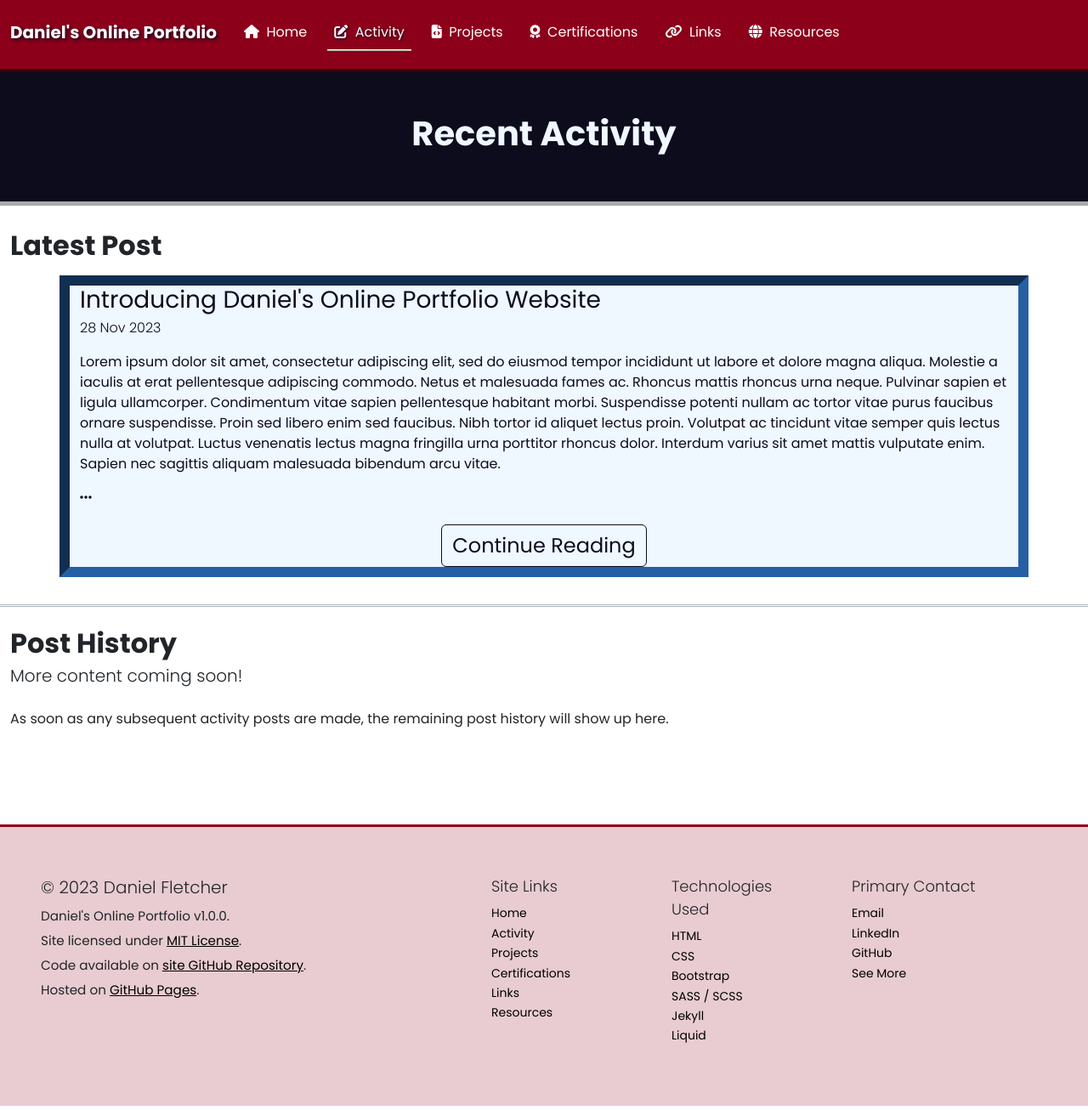
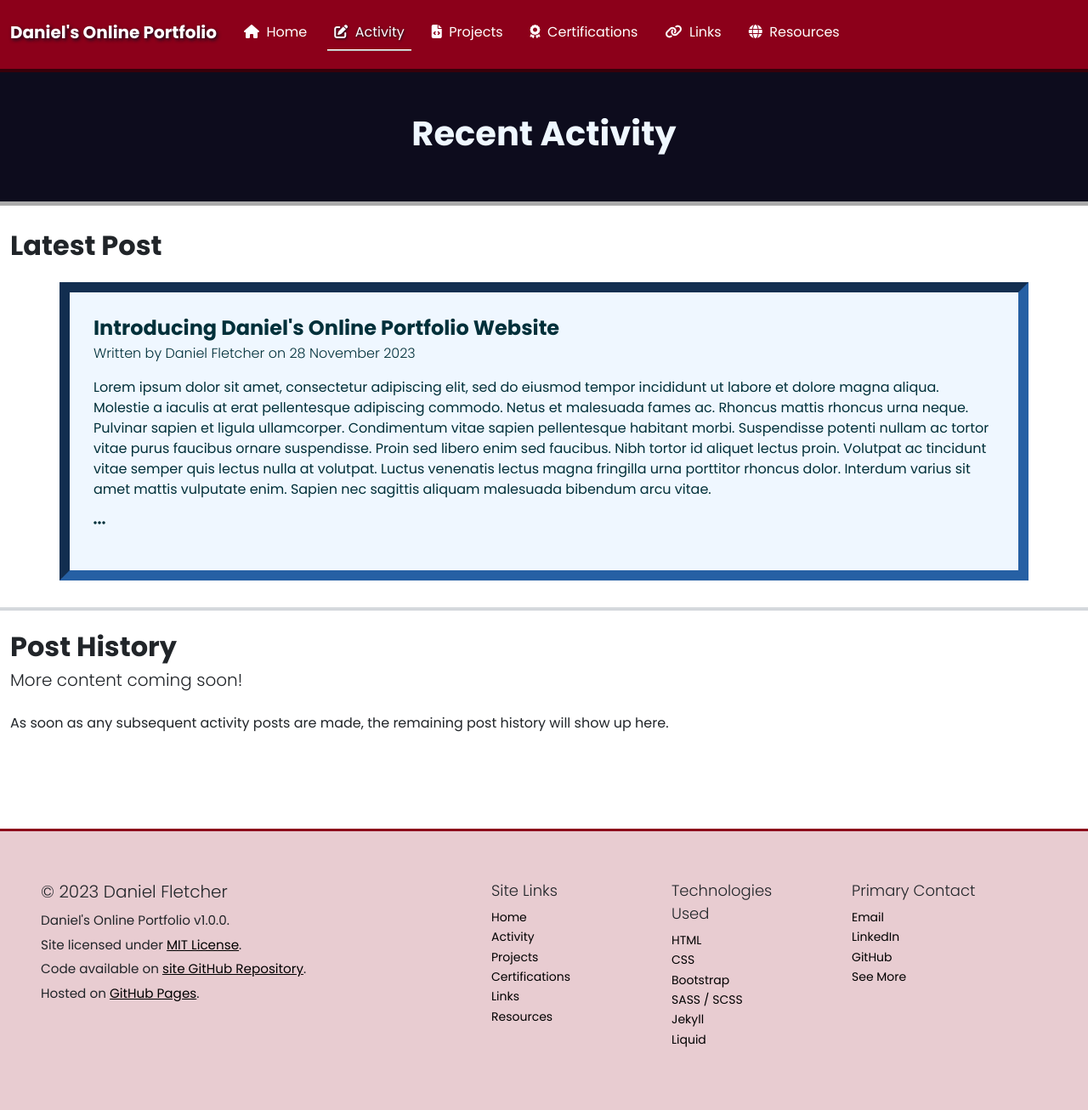
Before and after one commit to DanielTheFletch/portfolio, a Jekyll site: the page built from activity.html, in a window 1280 px wide. Shown: the whole page at 85% size. Built offline with Jekyll 4.4.1, drawn with Linux system fonts in a browser that asks for light colours.

Commit message:
Restyle Latest Post for consistency

```diff
--- a/activity.html
+++ b/activity.html
@@ -12,15 +12,13 @@ title: Recent Activity
   <h2 class="{{ site.subheading }}">Latest Post</h2>
   {% assign latest = site.posts | first %}
   <div class="container my-3">
-    <div class="row row-cols-1 position-relative featured-item">
+    <div class="row row-cols-1 position-relative featured-item text-secondary-emphasis mt-4 mb-3 px-3 py-4">
+      <a href={{ latest.url | relative_url }} class="stretched-link"></a>
       <div class="col">
-        <h3 class="mb-1">{{ latest.title }}</h3>
-        <p class="fw-light mt-0">{{ latest.date | date_to_string }}</p>
+        <p class="fs-4 fw-bold mb-0">{{ latest.title }}</p>
+        <p class="fw-light mt-0">Written by Daniel Fletcher on {{ latest.date | date_to_long_string }}</p>
         <p>{{ latest.excerpt }}</p>
         <i class="fa-solid fa-ellipsis mb-4"></i>
-        <div class="d-flex flex-column justify-content-center align-items-center">
-          <a href={{ latest.url | relative_url }} class="btn btn-outline-dark fs-4">Continue Reading</a>
-        </div>
       </div>
     </div>
   </div>
```
